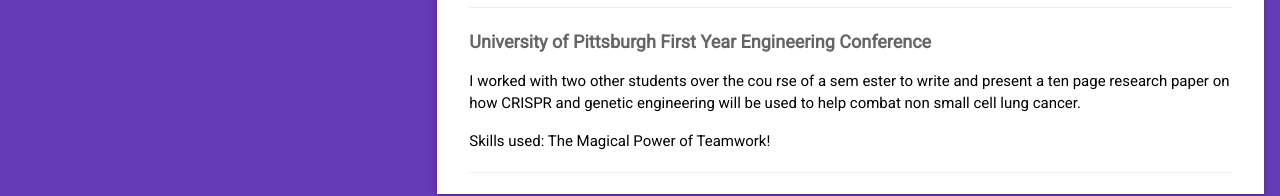
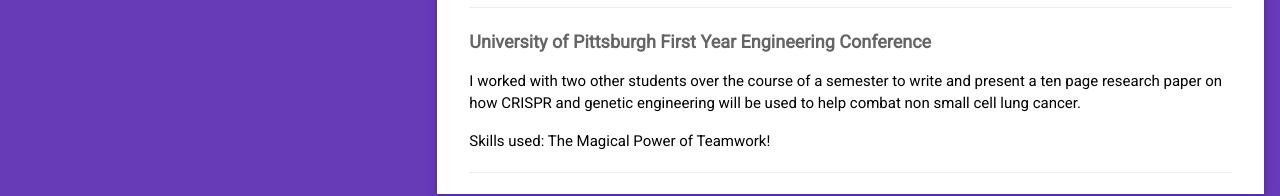
Before and after one commit to adamstarr33/adamstarr33.github.io, a plain HTML site: page index.html in a window 1280 px wide. Shown: the part 1775-1971 px from the top of the page. Drawn offline with nearby package versions, Linux system fonts and the light colour scheme.

Commit message:
fixed grammar errors

```diff
--- a/index.html
+++ b/index.html
@@ -170,7 +170,7 @@
           <h10>Skills used: MIPS Assembly Language</h10>
           <hr>
           <h5 class="w3-opacity"><b>University of Pittsburgh First Year Engineering Conference</b></h5>
-          <p>I worked with two other students over the cou rse of a sem ester to write and present a ten page research paper on how CRISPR and genetic engineering will be used to help combat non small cell lung cancer.</p>
+          <p>I worked with two other students over the course of a semester to write and present a ten page research paper on how CRISPR and genetic engineering will be used to help combat non small cell lung cancer.</p>
           <h10>Skills used: The Magical Power of Teamwork!</h10>
           <hr>
         </div>
```
